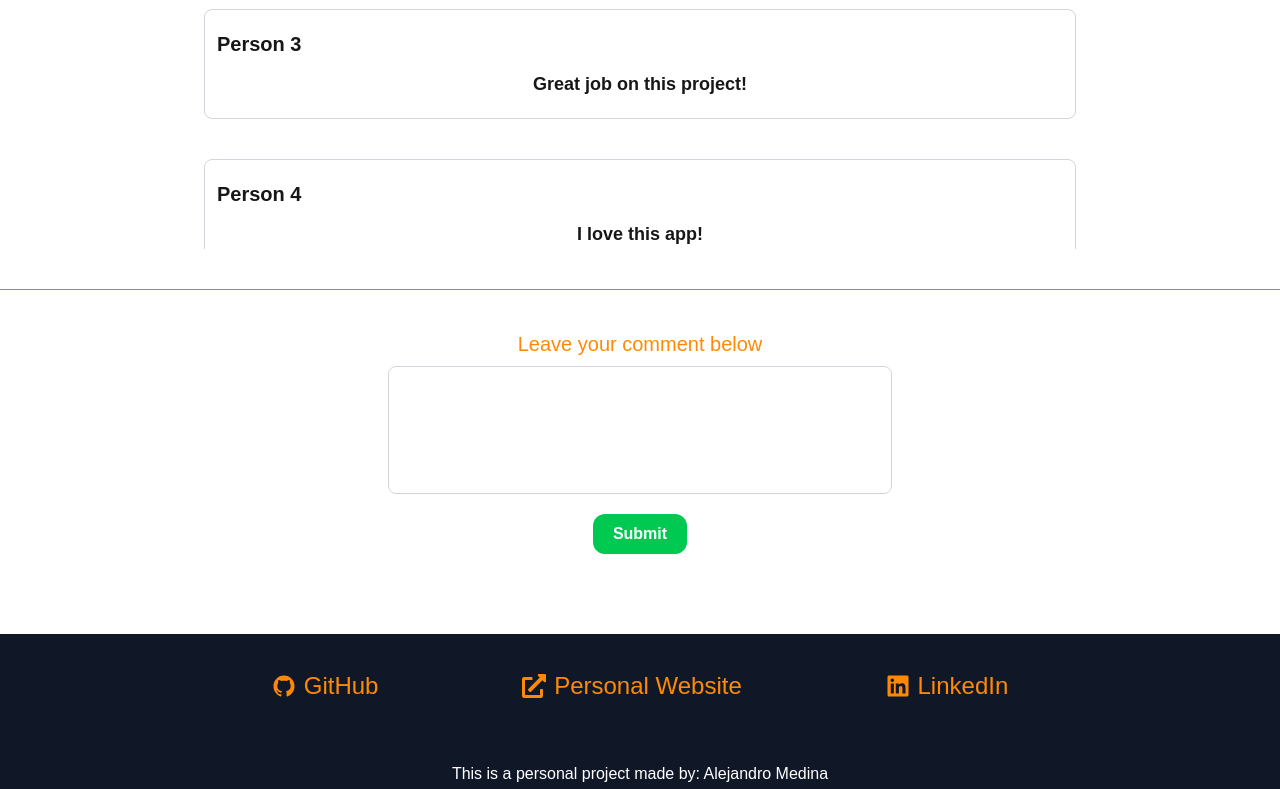
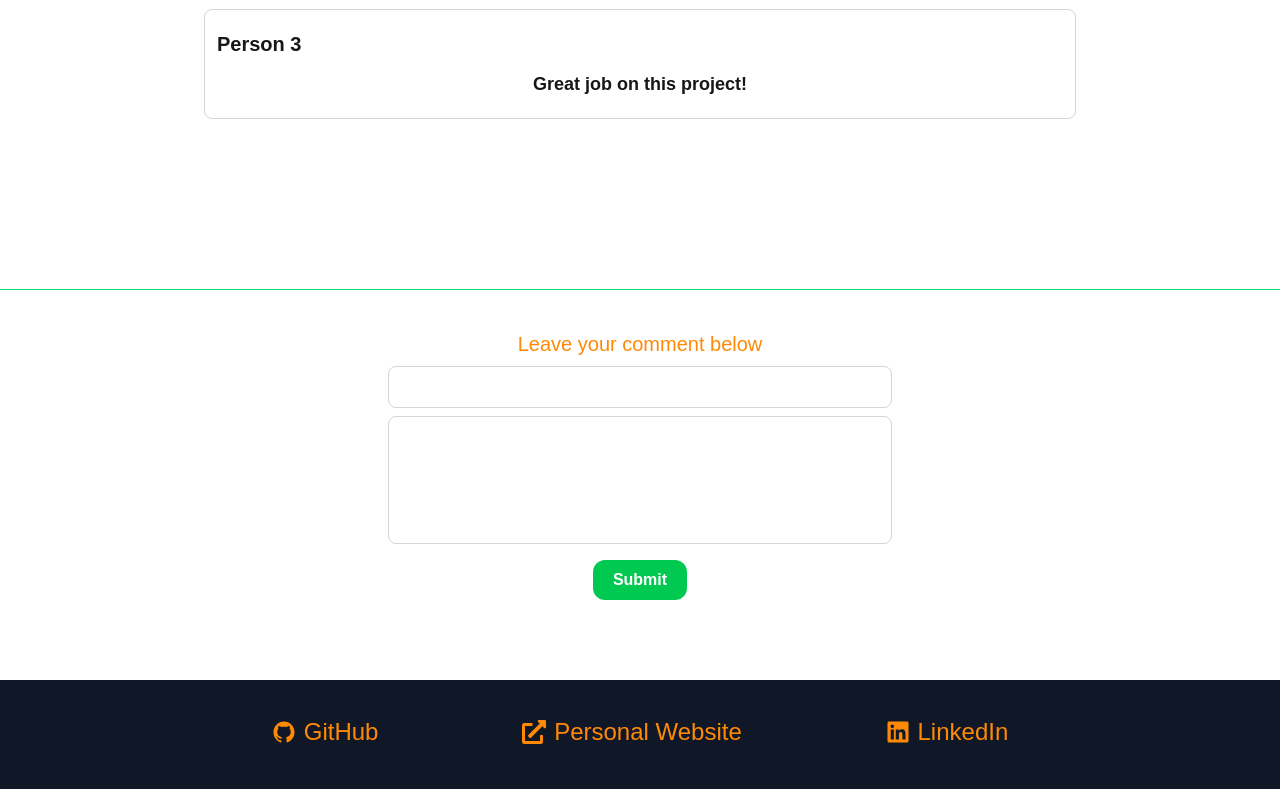
Before and after one commit to Meva1997/music-app-next, a Next.js app: page /comments in a window 1280 px wide. Shown: the part 450-1239 px from the top of the page. Built offline with nearby package versions, Linux system fonts and the light colour scheme.

Commit message:
added functionality to commentary form

```diff
--- a/app/comments/page.tsx
+++ b/app/comments/page.tsx
@@ -1,5 +1,5 @@
 "use client";
-import { Suspense } from "react";
+import { Suspense, useEffect, useState } from "react";
 import CommentsSection from "../../components/commentaries/CommentsSection";
 import FooterRights from "../../components/footer/FooterRights";
 import MainHeader from "../../components/MainHeader";
@@ -7,36 +7,42 @@ import CommentsSkeleton from "../../ui/skeletons/CommentsSkeleton";
 import NewCommentary from "../../components/commentaries/NewCommentary";
 
 export default function page() {
-  const comments = [
+  const [comments, setComments] = useState<
+    { author: string; commentary: string }[]
+  >([
     { author: "Person 1", commentary: "This is the first comment." },
     { author: "Person 2", commentary: "Here's another comment!" },
     { author: "Person 3", commentary: "Great job on this project!" },
-    { author: "Person 4", commentary: "I love this app!" },
-    { author: "Person 5", commentary: "This is very informative." },
-  ];
+  ]);
+
+  // Handler para agregar comentario
+  const addComment = (author: string, commentary: string) => {
+    setComments((prev) => [...prev, { author, commentary }]);
+  };
 
   return (
     <>
       <MainHeader title="Comments" />
-
       <main className="my-20 space-y-10">
         <section className="scroll-container px-3 mx-auto max-w-4xl h-[540px] overflow-y-auto space-y-10 overscroll-none">
-          {comments.map((comment, index) => (
+          {comments.length === 0 ? (
+            <div className="text-center text-gray-400">
+              No hay comentarios aún.
+            </div>
+          ) : (
+            comments.map((comment, index) => (
               <Suspense key={index} fallback={<CommentsSkeleton />}>
                 <CommentsSection
-                key={index}
                   author={comment.author}
                   commentary={comment.commentary}
                 />
               </Suspense>
-          ))}
+            ))
+          )}
         </section>
-
         <hr className="border-green-400" />
-
-        <NewCommentary />
+        <NewCommentary addComment={addComment} />
       </main>
-
       <FooterRights />
     </>
   );
--- a/components/MainSearchBar.tsx
+++ b/components/MainSearchBar.tsx
@@ -49,12 +49,12 @@ export default function MainSearchBar() {
         </form>
       </section>
       {/* Switch de vista */}
-      <section className="flex justify-center gap-4 my-5">
+      <section className="flex justify-center gap-4 my-5 font-bold">
         <button
           className={`px-4 py-2 rounded ${
             view === "artists"
-              ? "bg-green-500 text-black "
-              : "bg-gray-700 text-orange-400 cursor-pointer hover:bg-gray-800"
+              ? "bg-green-500 text-white "
+              : "bg-gray-700 cursor-pointer hover:bg-orange-800"
           }`}
           onClick={() => setView("artists")}
         >
@@ -63,8 +63,8 @@ export default function MainSearchBar() {
         <button
           className={`px-4 py-2 rounded ${
             view === "tracks"
-              ? "bg-green-500 text-black"
-              : "bg-gray-700 text-orange-400 cursor-pointer hover:bg-gray-800"
+              ? "bg-green-500 text-white"
+              : "bg-gray-700 cursor-pointer hover:bg-orange-800"
           }`}
           onClick={() => setView("tracks")}
         >
@@ -73,7 +73,7 @@ export default function MainSearchBar() {
       </section>
 
       {!loading && !result && (
-        <div className="flex items-center justify-center h-64 text-gray-500 animate-pulse">
+        <div className="flex items-center justify-center h-64 text-gray-500 animate-pulse max-w-xl mx-auto px-5 text-center">
           Your search results will appear here. Please enter a search term.
         </div>
       )}
--- a/components/commentaries/NewCommentary.tsx
+++ b/components/commentaries/NewCommentary.tsx
@@ -1,16 +1,51 @@
-export default function NewCommentary() {
+"use client";
+import { useState } from "react";
+
+export default function NewCommentary({
+  addComment,
+}: {
+  addComment: (author: string, commentary: string) => void;
+}) {
+  const [author, setAuthor] = useState("");
+  const [commentary, setCommentary] = useState("");
+
+  const handleSubmit = (e: React.FormEvent) => {
+    e.preventDefault();
+    if (!author.trim() || !commentary.trim()) return;
+    addComment(author, commentary);
+    setAuthor("");
+    setCommentary("");
+  };
+
   return (
     <section className="flex flex-col items-center max-w-2xl mx-auto text-center">
       <h3 className="text-xl text-orange-400">Leave your comment below</h3>
-      <textarea
-        name=""
-        id=""
-        placeholder="Type your comment here..."
-        className="w-3/4 h-32 px-5 mt-2 text-white transition-all border border-gray-300 rounded-lg resize-none outline-green-400 focus:ring-2 focus:border-green-600 focus:ring-green-600"
-      ></textarea>
-      <button className="px-5 py-2 mt-5 font-bold text-center text-white transition-all duration-300 bg-green-500 cursor-pointer rounded-xl hover:bg-green-800">
-        Submit
-      </button>
+      <form
+        onSubmit={handleSubmit}
+        className="w-full flex flex-col items-center space-y-5"
+      >
+        <input
+          type="text"
+          placeholder="Your name"
+          value={author}
+          onChange={(e) => setAuthor(e.target.value)}
+          className="w-3/4 px-5 py-2 mt-2 mb-2 text-white border border-gray-300 rounded-lg outline-green-400 focus:ring-2 focus:border-green-600 focus:ring-green-600"
+          required
+        />
+        <textarea
+          placeholder="Type your comment here..."
+          value={commentary}
+          onChange={(e) => setCommentary(e.target.value)}
+          className="w-3/4 h-32 px-5 mb-2 text-white border border-gray-300 rounded-lg resize-none outline-green-400 focus:ring-2 focus:border-green-600 focus:ring-green-600"
+          required
+        />
+        <button
+          type="submit"
+          className="px-5 py-2 mt-2 font-bold text-center text-white transition-all duration-300 bg-green-500 cursor-pointer rounded-xl hover:bg-green-800"
+        >
+          Submit
+        </button>
+      </form>
     </section>
   );
 }
```
Lines whose indentation alone changed are shown as unchanged.
